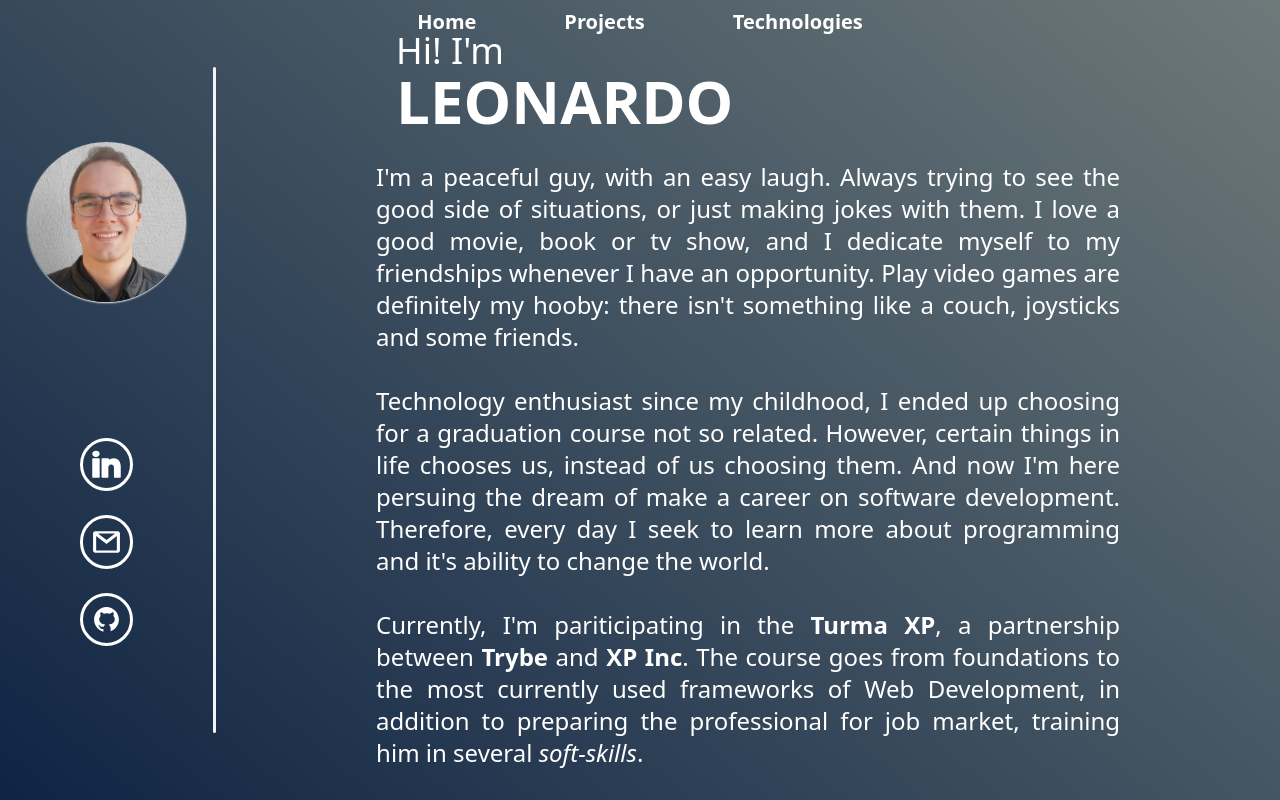
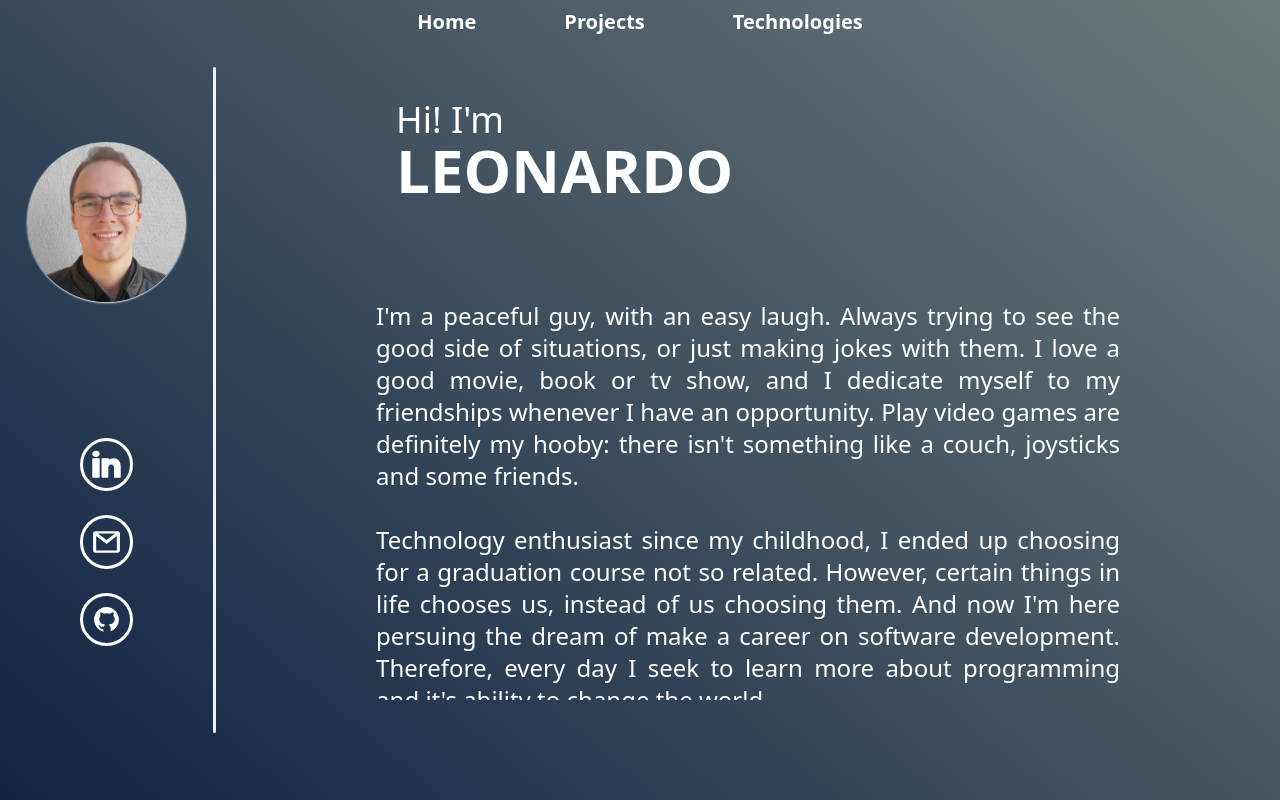
Before and after one commit to leobmend/leobmend.github.io, a React (Create React App) app: page /about in a window 1280 px wide. Built offline with nearby package versions, Linux system fonts and the light colour scheme.

Commit message:
style: translate up about text

```diff
--- a/src/pages/About.js
+++ b/src/pages/About.js
@@ -108,7 +108,7 @@ function About() {
             <h1 className="font-bold text-white text-2xl md:text-6xl">LEONARDO</h1>
           </div>
         </div>
-        <div className="my-auto text-justify overflow-auto h-1/2 md:h-fit text-md md:text-2xl px-8 md:px-40 scrollbar">
+        <div className="my-auto text-justify overflow-auto h-1/2 text-md md:text-2xl px-8 md:px-40 scrollbar -translate-y-5 sm:-translate-y-0">
           <p>
             I'm a peaceful guy, with an easy laugh. Always trying to see the good side of situations, or just making jokes with them. I love a good movie, book or tv show, and I dedicate myself to my friendships whenever I have an opportunity. Play video games are definitely my hooby: there isn't something like a couch, joysticks and some friends.
             {/* Sou alguém tranquilo e de riso fácil. Sempre tento ver o ponto positivo das situações, ou apenas fazer piadas com elas. Adoro um bom filme ou seriado, e cultivo minhas amizades sempre que posso. Video-games é o meu principal hobbie: nada como um sofá e um controle. */}
```
